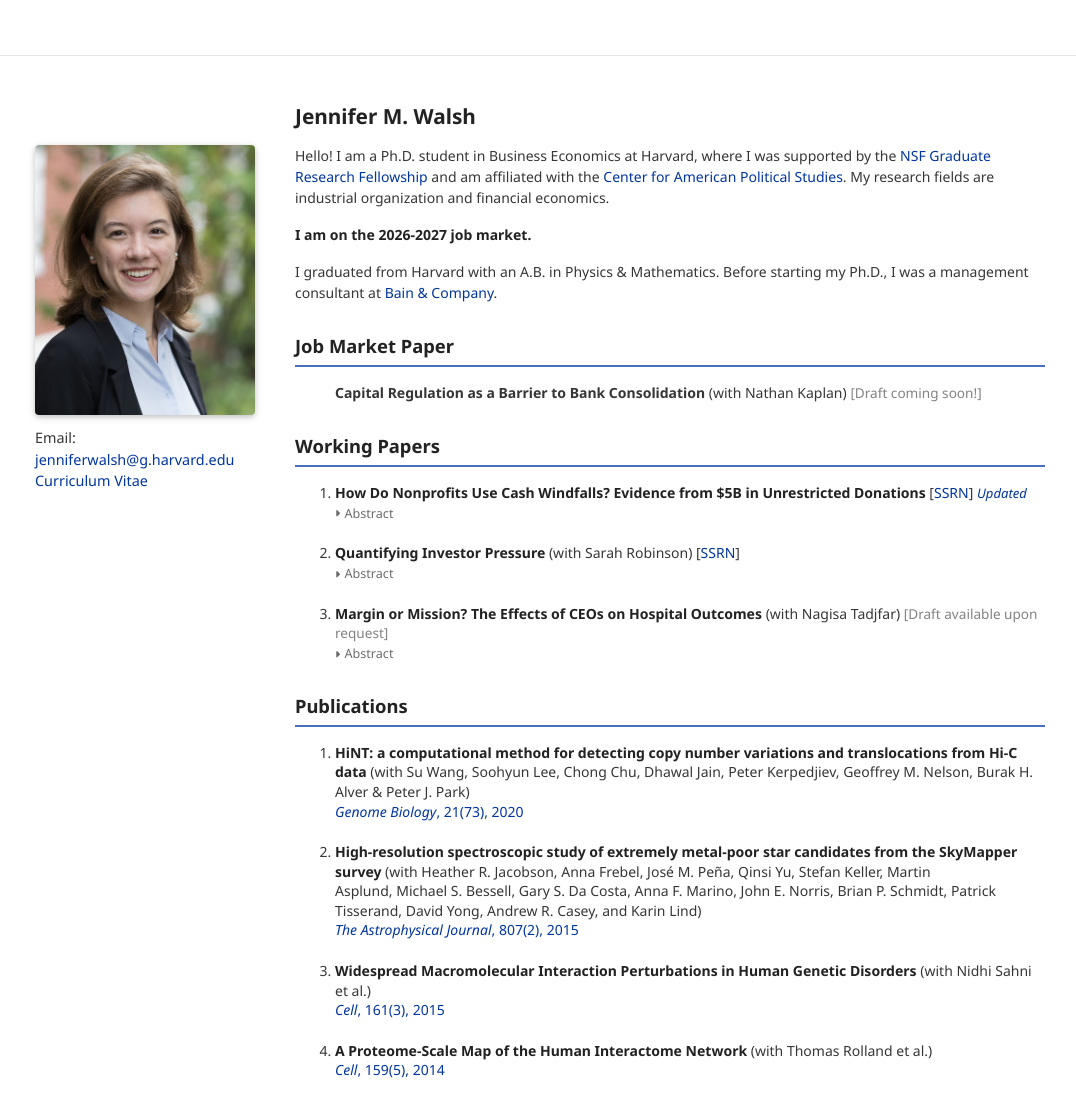
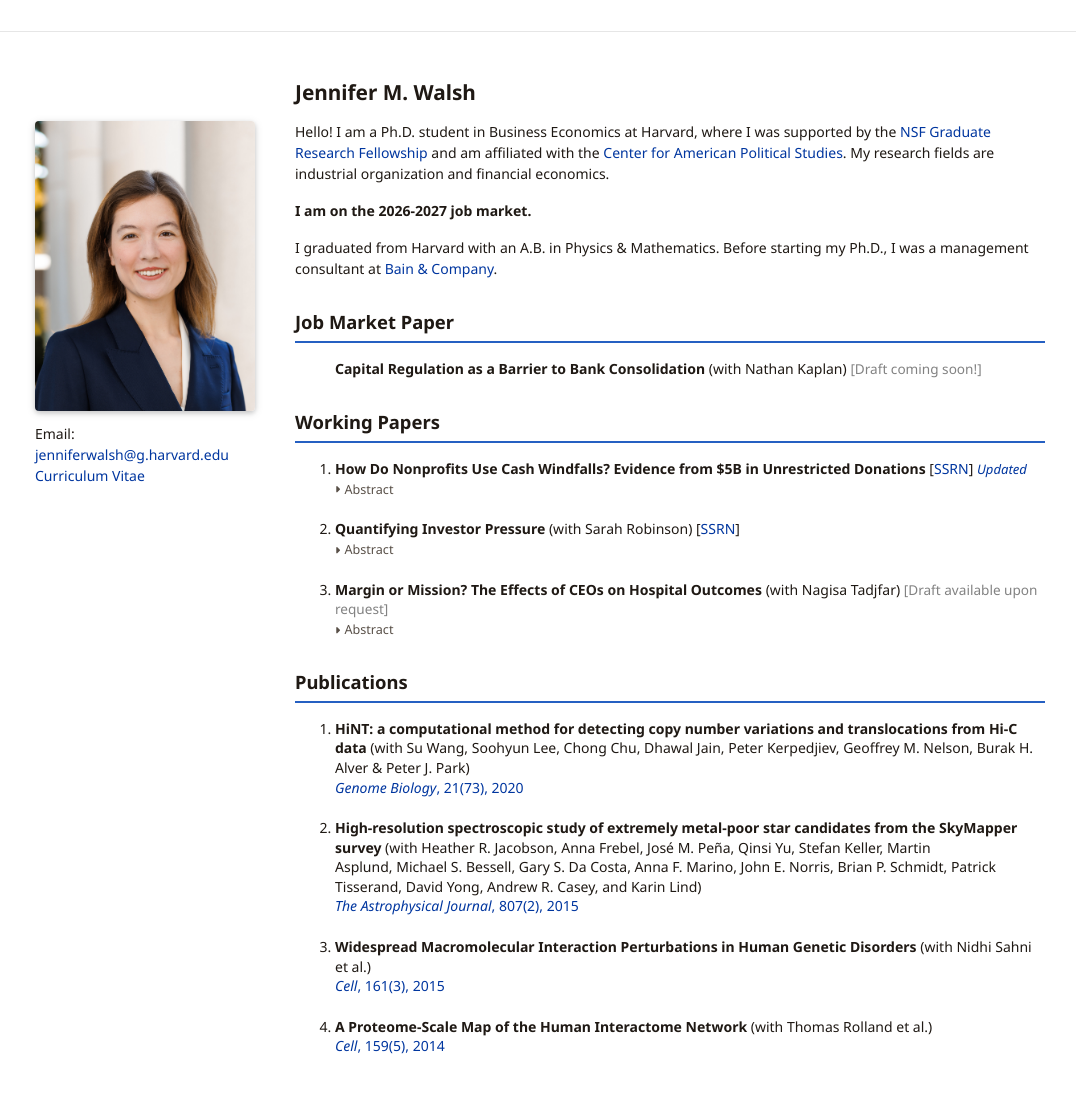
Before and after one commit to walshjm3/walshjm3.github.io, a Jekyll site: the page built from index.md, in a window 1280 px wide and 1171 px high. Shown: the top 1117 px of the window, without its empty margins (100-1176 px from the left). Built offline with Jekyll 4.4.1, drawn with Linux system fonts in a browser that asks for light colours; comment, search, counter and statistics services are not loaded; a style sheet for code colours, icons or effects is not loaded.

Commit message:
new photo

```diff
--- a/_layouts/default.html
+++ b/_layouts/default.html
@@ -71,9 +71,9 @@
     <!-- Layout tweaks: section rules and a sticky left photo column (stacks on mobile) -->
     <style>
       :root {
-        --accent-light: #4a6fc0; /* lighter shade of the theme navy, for rules */
-        --global-text-color: #363636;
-        --heading-color: #222;
+        --accent-light: #2560c2; /* brighter blue than the theme navy, for rules */
+        --global-text-color: #1f1914;
+        --heading-color: #1f1914;
       }
 
       /* Wider page so the sidebar doesn't squeeze the text column */
@@ -94,7 +94,7 @@
       /* Abstract toggle: slightly smaller gray text with a small arrow; navy on hover */
       .post article a.abstract-toggle {
         font-size: 0.9em;
-        color: #6b6b6b;
+        color: #574e46;
         text-decoration: none;
         cursor: pointer;
         gap: 0.35em;
@@ -184,14 +184,21 @@
       /* Top bar has no links now, so hide the empty mobile menu button */
       #navbar .navbar-toggler { display: none; }
 
-      /* Pin the top bar to the 56px the page reserves for it, so the
+      /* Pin the top bar to a slim 32px and reserve the same space for it, so the
          progress-bar script's padding reset after load doesn't shift the page */
-      #navbar { min-height: 56px; }
+      #navbar { height: 32px; min-height: 32px; padding-top: 0; padding-bottom: 0; overflow: hidden; }
+      body.fixed-top-nav { padding-top: 32px; }
+      progress { top: 32px; }
+
+      /* Scroll progress bar: same color as the section rules */
+      progress { color: var(--accent-light); }
+      progress::-webkit-progress-value { background-color: var(--accent-light); }
+      progress::-moz-progress-bar { background-color: var(--accent-light); }
 
       /* Email and CV under the photo */
       .profile-info {
         margin-top: 0.75rem;
-        font-size: 0.9rem;
+        font-size: 14px;
       }
 
       .profile-info div { color: var(--global-text-color); }
@@ -199,9 +206,6 @@
       .profile img {
         width: 100%;
         height: auto;
-        aspect-ratio: 220 / 270;
-        object-fit: cover;
-        object-position: 43% top;
       }
 
       /* Medium windows: keep the sidebar, but slimmer */
@@ -298,7 +302,7 @@
           <div class="profile float-left">
             <figure>
               <img
-                src="/assets/img/avatar.png?94c478c1ba3be7126c3c62ca71f77089"
+                src="/assets/img/WalshJenny_cropped.jpg"
                 class="img-fluid z-depth-1 rounded"
                 alt="Jennifer M. Walsh"
               >
```
Also changed, not shown: assets/img/WalshJenny_cropped.jpg (added), 2 other files.
